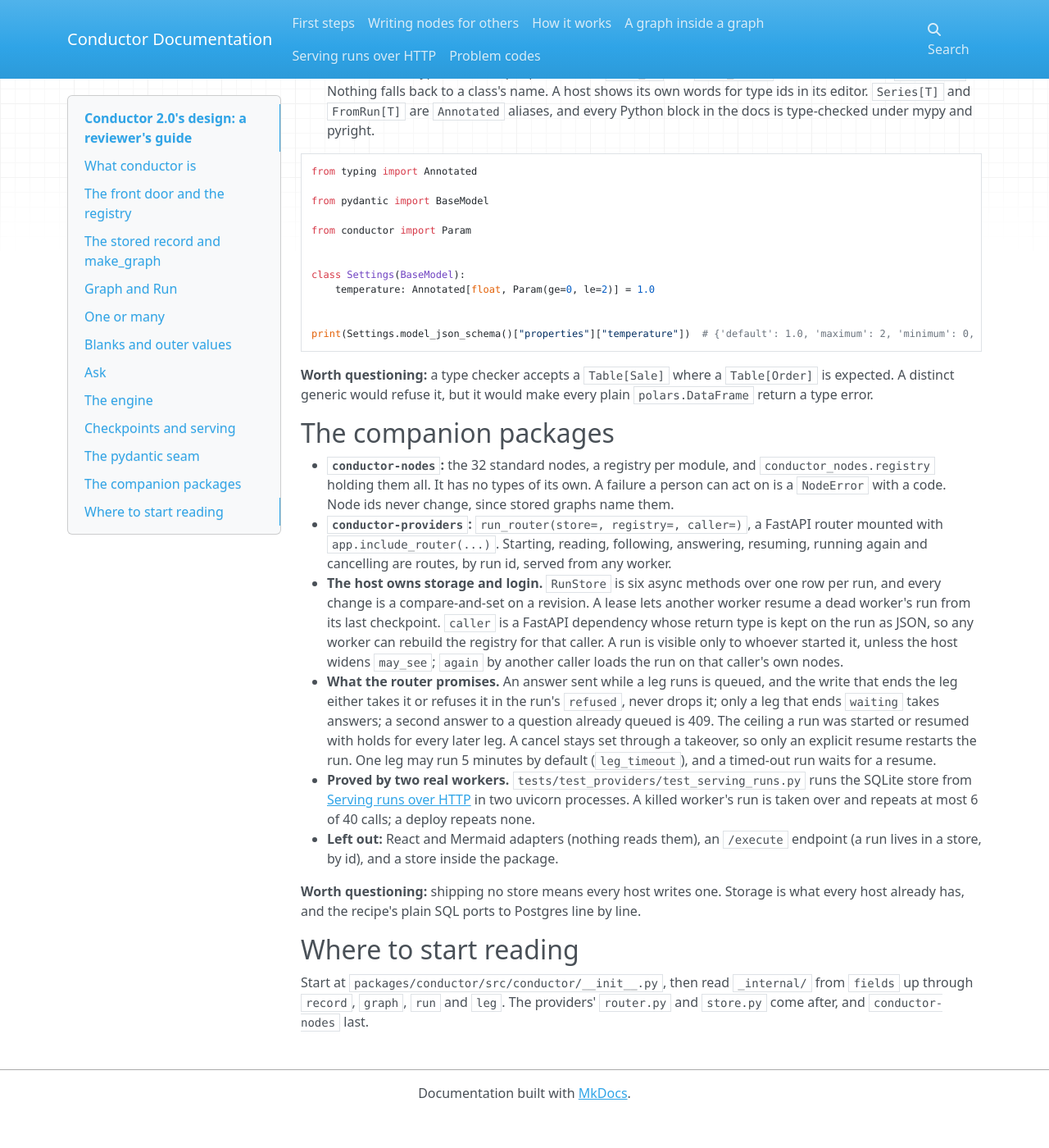
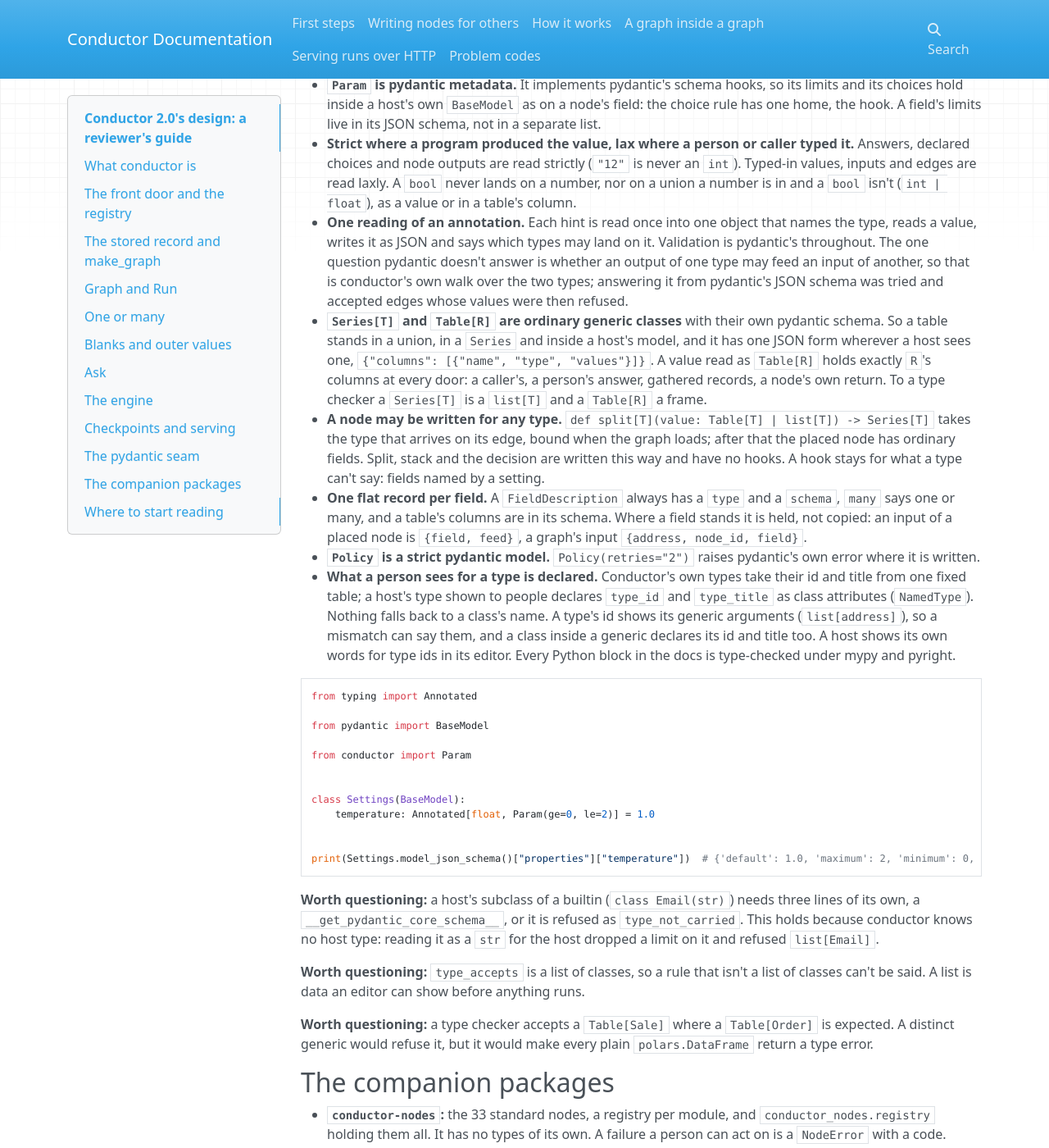
Before and after one commit to syv-ai/conductor, an MkDocs documentation site: the page built from docs/design.md, in a window 1280 px wide and 1400 px high, scrolled down 8082 px. Shown: the whole window at 82% size. Built offline with MkDocs 1.6.1, drawn with Linux system fonts in a browser that asks for light colours; nearby versions of some CDN libraries; before the commit the page ends 9443 px from its top, so only the background shows below that; some of the changed text lies outside the part shown.

Commit message:
docs(design, serving, nodes, skills): the reviewer's guide says the type model and the tree of graphs, /load says what a described graph holds, the node package lists stack and its 33 nodes, and the add-node skill shows a node for any type

````diff
--- a/docs/design.md
+++ b/docs/design.md
@@ -155,7 +155,7 @@
 
 - **`raise Ask(prompt, choices=, default=)` pauses one call.** The return type says what the answer is and how to ask: `bool` is yes or no, a `Literal` one of its values, a frozen dataclass a form. `AskBool`, `AskMulti` and a `type=` argument were rejected as a second declaration. That call and whatever reads it wait; the rest runs on.
 - **`Ask` holds only what the run knows, typed.** How a question looks is its type's `Param` (a widget, a title, choices known when the node is written), so a hook's output types carry it too; `widget=` on `Ask` was a second home for it and went. `-> str` with a bare `Ask(prompt)` is free text. Each argument has the answer's shape: a value for one output, a mapping by output name, naming only some, for several. There is no plural `defaults=`.
-- **A question is the same record as a field:** the `FieldDescription` a palette reads, with the `choices` and `default` the `Ask` set. A host draws it the way it draws an input. One JSON Schema for the whole answer was rejected: it loses a host type's id, a field's shape and exclusive groups, and has no place for a widget.
+- **A question is the same record as a field:** the `FieldDescription` a palette reads, with the `choices` and `default` the `Ask` set. A host draws it the way it draws an input. One JSON Schema for the whole answer was rejected: it loses a host type's id, whether a field is one or many, and exclusive groups, and has no place for a widget.
 - **`run.answer(unit, value)` or `run.answer({id: value, ...})`.** Every fault is refused at once and nothing is half-answered. Each answer is read strictly from its JSON form (`true`, never `"yes"`). A declared choice is read exactly the same way, held to the field's limits, so an enum's value or a date's ISO text is a choice. A choice's id is the type's JSON of the value it reads as, so `Decimal` choices show `"1"` and a `datetime` its seconds.
 - **A waiting id names the place and the question**, `node@item~fingerprint`. An answer meant for a question that has moved is `answer_stale`.
 
@@ -184,7 +184,7 @@
 - **Nodes run on the leg's own thread by default** (`Policy(concurrency=1)`). An author asks for threads with `concurrency` or `attempt_timeout`. Threads by default would surprise code that isn't thread-safe, and calling inline is most of the core's speed.
 - **Values are checked where it matters.** A node's return is read strictly against its type (`invalid_output`). An edge's value is read again only where its source's type doesn't settle it, decided at load, so a plain chain checks nothing at run time.
 - **Only `ExternalError`, or a class the node's `retry_on` names, is retried.** A `NodeError` of the node's own, an output its type refused and an `Ask` are never retried, whatever `retry_on` says: repeating the call repeats them. After a failure, calls already on threads finish and are kept, so resuming repeats none.
-- **A stored graph is a node:** `node("id", title=..., description=...)(record)`, taking no policy or hook, as its own nodes run by theirs. From outside it is one node with the inputs and outputs it offers, which are its graph's own loaded alone, as its hooks made them, and a call of it is a run of that graph, kept beside its unit and driven by the same leg. What is inside is named by a path: the node and item of each stored graph around it, then the inner node.
+- **A stored graph is a node:** `node("id", title=..., description=...)(record)`, taking no policy or hook, as its own nodes run by theirs. From outside it is one node with the inputs and outputs it offers, which are its graph's own loaded alone, as its hooks made them. It loads once however many graphs use it, and nothing of it is copied into the graph around it: a run walks the tree those graphs make. A node inside keeps its calls as any node does, one per item of the stored graph's node and of its own Series, and is named by a path: the node and item of each stored graph around it, then the inner node. So a blank or a skip that arrives reaches the inner nodes that read it, exactly as drawn flat, and the stored graph is never called, blank or skipped itself. A run per item of the stored graph was built first and removed: a 2,000-item save was 34 times a flat graph's.
 
 ```python
 from conductor import node
@@ -194,6 +194,8 @@
 shouted = registry.load(make_graph(shout, join, edges=[("shout.upper.result", "join.texts")]))
 print(list(shouted.inputs), shouted.outputs)  # ['text'] ['join.result']
 ```
+
+**Worth questioning:** a stored graph's node keeps one unit per item, what its outputs came to there, so a stored graph run per item costs about a quarter more than the same nodes drawn flat. Reading its outputs straight from the nodes inside would close that, at the price of two ways for an output to get out.
 
 **Worth questioning:** a host whose slow nodes forget `concurrency` runs them in series. This holds because the slow node knows it's slow, and saying so is one argument.
 
@@ -225,7 +227,12 @@
 - **Every record is a frozen pydantic model:** `GraphRecord`, `Problem`, the events (one union on `type`), `Waiting`, and every `describe()` result. Each serves as a FastAPI response model as it is.
 - **`Param` is pydantic metadata.** It implements pydantic's schema hooks, so its limits and its choices hold inside a host's own `BaseModel` as on a node's field: the choice rule has one home, the hook. A field's limits live in its JSON schema, not in a separate list.
 - **Strict where a program produced the value, lax where a person or caller typed it.** Answers, declared choices and node outputs are read strictly (`"12"` is never an `int`). Typed-in values, inputs and edges are read laxly. A `bool` never lands on a number, nor on a union a number is in and a `bool` isn't (`int | float`), as a value or in a table's column.
-- **What a person sees for a type is declared.** Conductor's own types take their id and title from one fixed table; a host's type shown to people declares `type_id` and `type_title` as class attributes (`NamedType`). Nothing falls back to a class's name. A host shows its own words for type ids in its editor. `Series[T]` and `FromRun[T]` are `Annotated` aliases, and every Python block in the docs is type-checked under mypy and pyright.
+- **One reading of an annotation.** Each hint is read once into one object that names the type, reads a value, writes it as JSON and says which types may land on it. Validation is pydantic's throughout. The one question pydantic doesn't answer is whether an output of one type may feed an input of another, so that is conductor's own walk over the two types; answering it from pydantic's JSON schema was tried and accepted edges whose values were then refused.
+- **`Series[T]` and `Table[R]` are ordinary generic classes** with their own pydantic schema. So a table stands in a union, in a `Series` and inside a host's model, and it has one JSON form wherever a host sees one, `{"columns": [{"name", "type", "values"}]}`. A value read as `Table[R]` holds exactly `R`'s columns at every door: a caller's, a person's answer, gathered records, a node's own return. To a type checker a `Series[T]` is a `list[T]` and a `Table[R]` a frame.
+- **A node may be written for any type.** `def split[T](value: Table[T] | list[T]) -> Series[T]` takes the type that arrives on its edge, bound when the graph loads; after that the placed node has ordinary fields. Split, stack and the decision are written this way and have no hooks. A hook stays for what a type can't say: fields named by a setting.
+- **One flat record per field.** A `FieldDescription` always has a `type` and a `schema`, `many` says one or many, and a table's columns are in its schema. Where a field stands it is held, not copied: an input of a placed node is `{field, feed}`, a graph's input `{address, node_id, field}`.
+- **`Policy` is a strict pydantic model.** `Policy(retries="2")` raises pydantic's own error where it is written.
+- **What a person sees for a type is declared.** Conductor's own types take their id and title from one fixed table; a host's type shown to people declares `type_id` and `type_title` as class attributes (`NamedType`). Nothing falls back to a class's name. A type's id shows its generic arguments (`list[address]`), so a mismatch can say them, and a class inside a generic declares its id and title too. A host shows its own words for type ids in its editor. Every Python block in the docs is type-checked under mypy and pyright.
 
 ```python
 from typing import Annotated
@@ -242,11 +249,15 @@
 print(Settings.model_json_schema()["properties"]["temperature"])  # {'default': 1.0, 'maximum': 2, 'minimum': 0, 'title': 'Temperature', 'type': 'number'}
 ```
 
+**Worth questioning:** a host's subclass of a builtin (`class Email(str)`) needs three lines of its own, a `__get_pydantic_core_schema__`, or it is refused as `type_not_carried`. This holds because conductor knows no host type: reading it as a `str` for the host dropped a limit on it and refused `list[Email]`.
+
+**Worth questioning:** `type_accepts` is a list of classes, so a rule that isn't a list of classes can't be said. A list is data an editor can show before anything runs.
+
 **Worth questioning:** a type checker accepts a `Table[Sale]` where a `Table[Order]` is expected. A distinct generic would refuse it, but it would make every plain `polars.DataFrame` return a type error.
 
 ## The companion packages
 
-- **`conductor-nodes`:** the 32 standard nodes, a registry per module, and `conductor_nodes.registry` holding them all. It has no types of its own. A failure a person can act on is a `NodeError` with a code. Node ids never change, since stored graphs name them.
+- **`conductor-nodes`:** the 33 standard nodes, a registry per module, and `conductor_nodes.registry` holding them all. It has no types of its own. A failure a person can act on is a `NodeError` with a code. Node ids never change, since stored graphs name them.
 - **`conductor-providers`:** `run_router(store=, registry=, caller=)`, a FastAPI router mounted with `app.include_router(...)`. Starting, reading, following, answering, resuming, running again and cancelling are routes, by run id, served from any worker.
 - **The host owns storage and login.** `RunStore` is six async methods over one row per run, and every change is a compare-and-set on a revision. A lease lets another worker resume a dead worker's run from its last checkpoint. `caller` is a FastAPI dependency whose return type is kept on the run as JSON, so any worker can rebuild the registry for that caller. A run is visible only to whoever started it, unless the host widens `may_see`; `again` by another caller loads the run on that caller's own nodes.
 - **What the router promises.** An answer sent while a leg runs is queued, and the write that ends the leg either takes it or refuses it in the run's `refused`, never drops it; only a leg that ends `waiting` takes answers; a second answer to a question already queued is 409. The ceiling a run was started or resumed with holds for every later leg. A cancel stays set through a takeover, so only an explicit resume restarts the run. One leg may run 5 minutes by default (`leg_timeout`), and a timed-out run waits for a resume.
````
Also changed, not shown: docs/serving-runs.md (+2 -2 lines), packages/conductor-nodes/README.md (+5 -3 lines), skills/add-node/REFERENCE.md (+13 -1 lines), skills/add-node/SKILL.md (+4 -2 lines).
